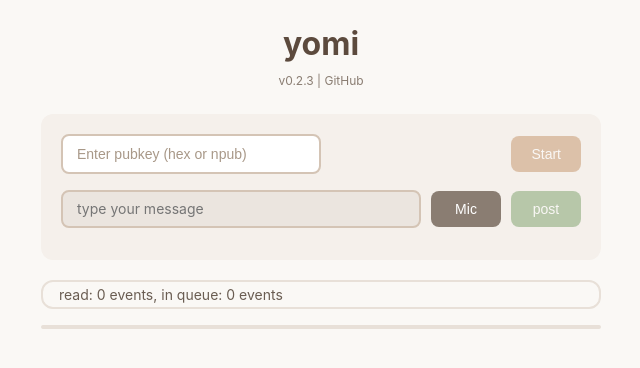
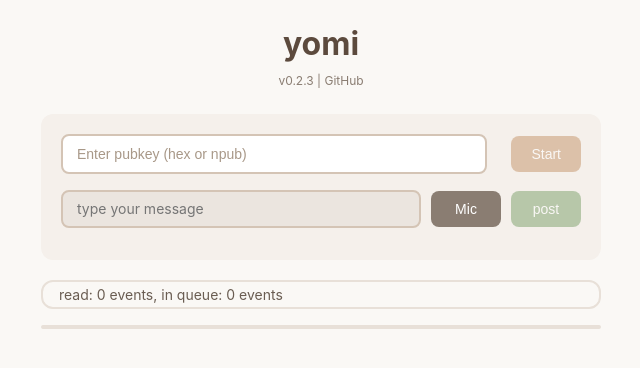
Before and after one commit to koteitan/yomi, a React (Vite) app: page / in a window 1280 px wide. Shown: the top 368 px of the page, without its empty margins (319-959 px from the left). Built offline with nearby package versions, Linux system fonts and the light colour scheme; what rx-nostr would draw is missing.

Commit message:
v0.2.4/Fix speech language and pubkey input layout
- Use i18n language instead of navigator.language for speech synthesis
- Make pubkey input expand to fill available space (flex: 1)

```diff
--- a/src/App.css
+++ b/src/App.css
@@ -47,7 +47,7 @@
 }
 
 .pubkey-input {
-  width: 50%;
+  flex: 1;
   min-width: 150px;
   padding: 10px 14px;
   border: 2px solid #d4c4b5;
@@ -119,7 +119,6 @@
 .btn-start {
   background: #c4946a;
   color: #fff;
-  margin-left: auto;
 }
 
 .btn-start:hover:not(:disabled) {
--- a/src/speech/index.ts
+++ b/src/speech/index.ts
@@ -1,5 +1,6 @@
 import type { Profile } from '../nostr/types';
 import { log } from '../utils';
+import i18n from '../i18n';
 
 // URL pattern
 const URL_PATTERN = /https?:\/\/[^\s]+/g;
@@ -63,7 +64,7 @@ export class SpeechManager {
     this.stop();
 
     const utterance = new SpeechSynthesisUtterance(text);
-    utterance.lang = navigator.language || 'en';
+    utterance.lang = i18n.language || 'en';
 
     this.onEndCallback = onEnd || null;
 
```
